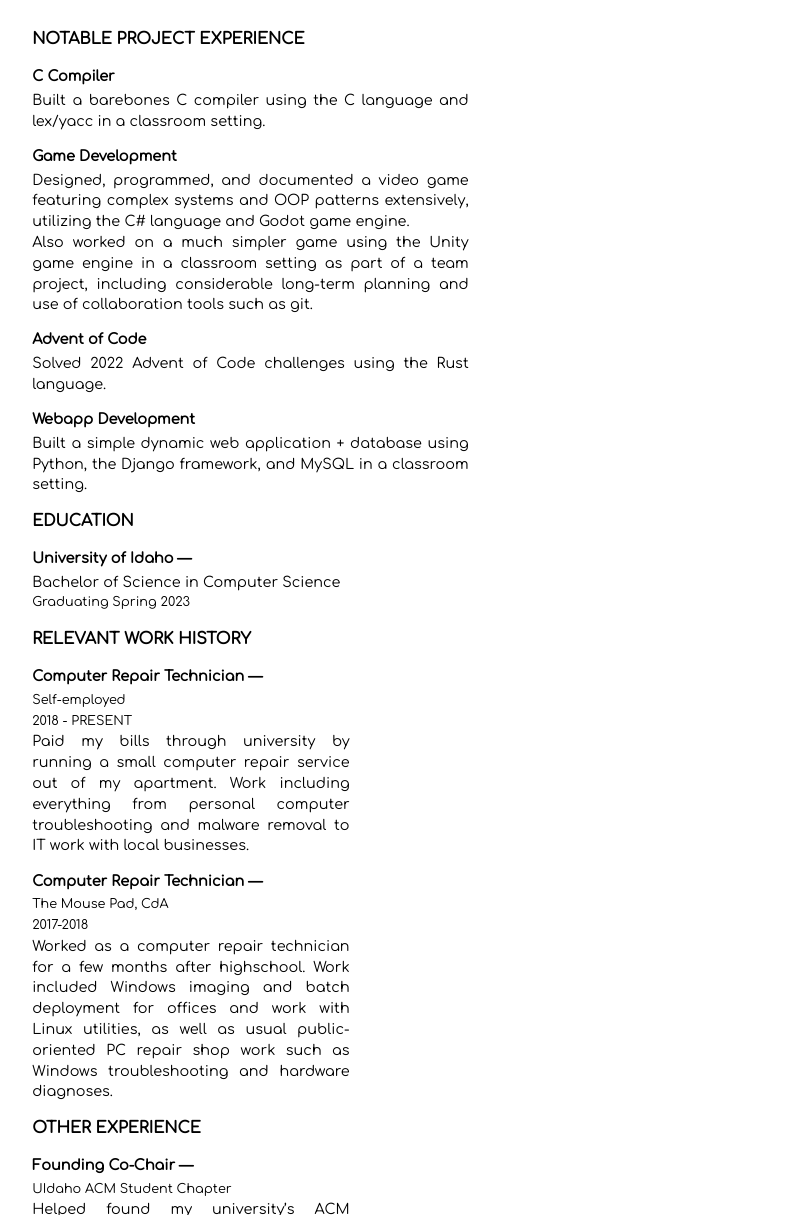
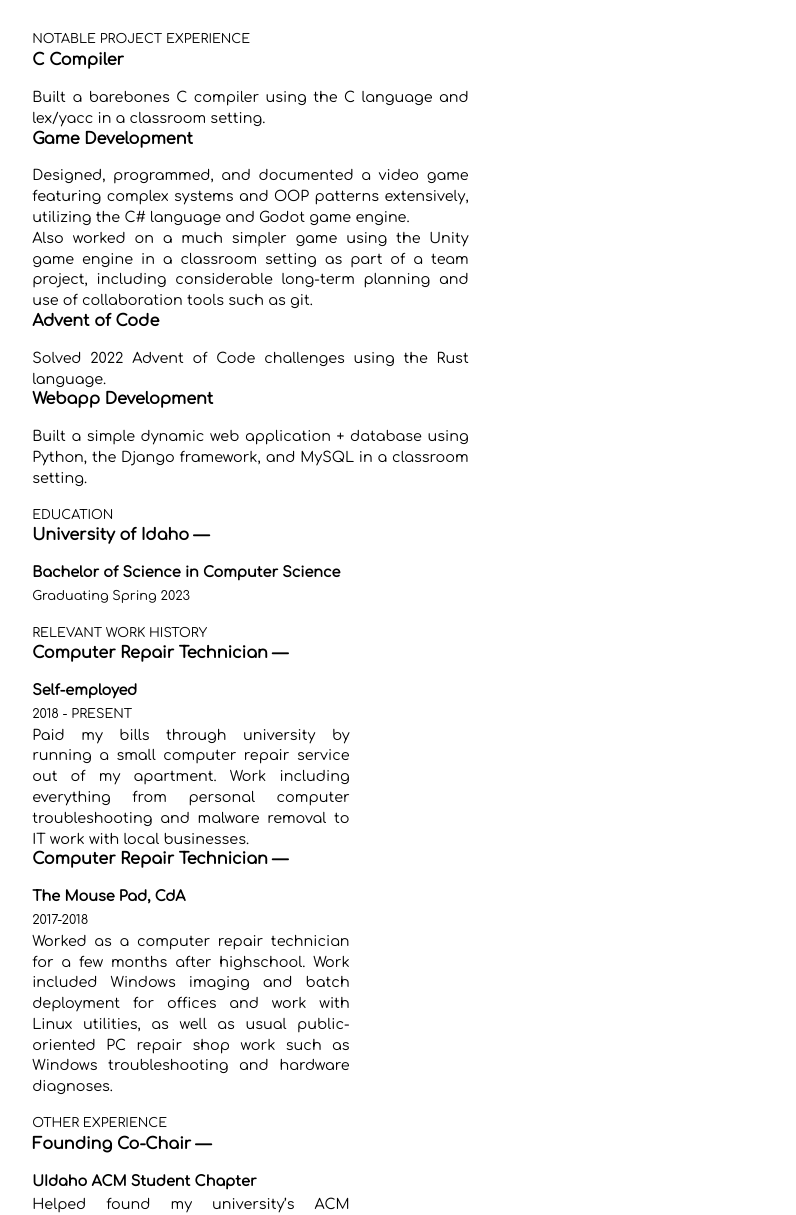
Before and after one commit to SiriusCrack/Personal-Website, a plain HTML site: page resume.html in a window 1280 px wide. Shown: the part 113-1328 px from the top of the page, without its empty margins (211-1007 px from the left). Drawn offline with nearby package versions, Linux system fonts and the light colour scheme.

Commit message:
fixed resume document tagging

```diff
--- a/resume.html
+++ b/resume.html
@@ -13,7 +13,7 @@
     <div class="left">
       <section id="name">
         <h1>Morgan Brockman</h1>
-        <p>Recent B.S.C.S. Graduate, Aspiring Software Developer</p>
+        <h4>Recent B.S.C.S. Graduate, Aspiring Software Developer</h4>
       </section>
     </div>
 
@@ -29,12 +29,12 @@
   <article>
     <div class="left">
       <section id="noteable-project-experience">
-        <h3>NOTABLE PROJECT EXPERIENCE</h3>
-        <h4>C Compiler</h4>
+        <h2>NOTABLE PROJECT EXPERIENCE</h2>
+        <h3>C Compiler</h3>
         <p>
           Built a barebones C compiler using the C language and lex/yacc in a classroom setting.
         </p>
-        <h4>Game Development</h4>
+        <h3>Game Development</h3>
         <p>
           Designed, programmed, and documented a video game featuring complex systems and OOP
           patterns extensively, utilizing the C# language and Godot game engine.
@@ -44,41 +44,41 @@
           part of a team project, including considerable long-term planning and use of
           collaboration tools such as git.
         </p>
-        <h4>Advent of Code</h4>
+        <h3>Advent of Code</h3>
         <p>
           Solved 2022 Advent of Code challenges using the Rust language.
         </p>
-        <h4>Webapp Development</h4>
+        <h3>Webapp Development</h3>
         <p>
           Built a simple dynamic web application + database using Python, the Django framework,
           and MySQL in a classroom setting.
         </p>
       </section>
       <section id="education">
-        <h3>EDUCATION</h3>
-        <h4>University of Idaho —</h4>
-        <p>
+        <h2>EDUCATION</h2>
+        <h3>University of Idaho —</h3>
+        <h4>
           Bachelor of Science in Computer Science
-        </p>
+        </h4>
         <h5>Graduating Spring 2023</h5>
       </section>
     </div>
 
     <div class="right">
       <section id="relevant-work-history">
-        <h3>RELEVANT WORK HISTORY</h3>
-        <h4>Computer Repair Technician —</h4>
-        <h5>Self-employed</h5>
-        <h6>2018 - PRESENT</h6>
+        <h2>RELEVANT WORK HISTORY</h2>
+        <h3>Computer Repair Technician —</h3>
+        <h4>Self-employed</h4>
+        <h5>2018 - PRESENT</h5>
         <p>
           Paid my bills through university by running a small computer repair service out of my
           apartment. Work including everything from personal computer troubleshooting and malware
           removal to IT work
           with local businesses.
         </p>
-        <h4>Computer Repair Technician —</h4>
-        <h5>The Mouse Pad, CdA</h5>
-        <h6>2017-2018</h6>
+        <h3>Computer Repair Technician —</h3>
+        <h4>The Mouse Pad, CdA</h4>
+        <h5>2017-2018</h5>
         <p>
           Worked as a computer repair technician for a few months after highschool. Work included
           Windows imaging and batch deployment for offices and work with Linux utilities, as well
@@ -87,9 +87,9 @@
         </p>
       </section>
       <section id="other-experience">
-        <h3>OTHER EXPERIENCE</h3>
-        <h4>Founding Co-Chair —</h4>
-        <h5>UIdaho ACM Student Chapter</h5>
+        <h2>OTHER EXPERIENCE</h2>
+        <h3>Founding Co-Chair —</h3>
+        <h4>UIdaho ACM Student Chapter</h4>
         <p>
           Helped found my university’s ACM chapter. Work including organizing a school club and a
           year’s worth of club activities, as well as teaching skills to Computer Science
@@ -98,19 +98,6 @@
       </section>
     </div>
   </article>
-
-  <!-- <main>
-    <article>
-      <p>resume resume resume</p>
-    </article>
-    <aside>
-      <p>work history work history work history</p>
-    </aside>
-  </main>
-
-  <footer>
-    <p>Skills skills skills</p>
-  </footer> -->
 </body>
 
 </html>
```
